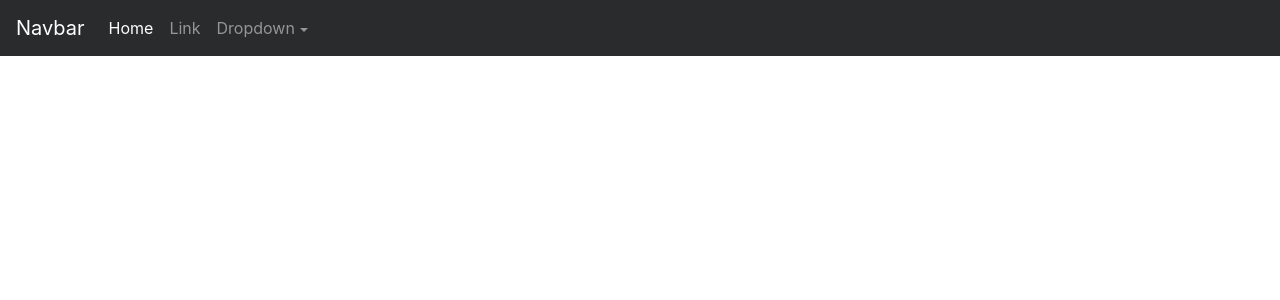
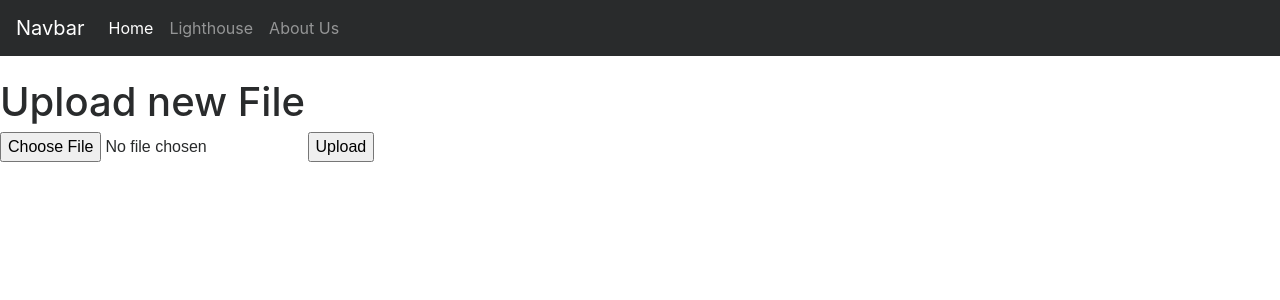
Before and after one commit to jtzupan/Lighthouse, a Python web app: template flask/templates/face_recog.html in a window 1280 px wide. Shown: the top 300 px of the page. Run offline with Jinja, Linux system fonts and the light colour scheme; the template is opened without the code that fills it, so the values that code supplies are empty.

Commit message:
made html code more modular

```diff
--- a/flask/templates/face_recog.html
+++ b/flask/templates/face_recog.html
@@ -1,7 +1,11 @@
 {% extends 'main.html' %}
+
+{% block content %}
 
     <h1>Upload new File</h1>
     <form method=post enctype=multipart/form-data>
       <p><input type=file name=file>
          <input type=submit value=Upload>
     </form>
+
+ {% endblock %}
--- a/flask/templates/home_page.html
+++ b/flask/templates/home_page.html
@@ -1,6 +1,6 @@
 {% extends 'main.html' %}
 
-    {% block content %}
+{% block content %}
 
     <div class="container">
 
@@ -11,4 +11,4 @@
 
     </div><!-- /.container -->
 
-    {% endblock %}
+ {% endblock %}
--- a/flask/templates/navbar.html
+++ b/flask/templates/navbar.html
@@ -9,19 +9,16 @@
   <div class="collapse navbar-collapse" id="navbarsExampleDefault">
     <ul class="navbar-nav mr-auto">
       <li class="nav-item active">
-        <a class="nav-link" href="#">Home <span class="sr-only">(current)</span></a>
+        <a class="nav-link" href="{{ url_for('home') }}">Home <span class="sr-only">(current)</span></a>
       </li>
       <li class="nav-item">
-        <a class="nav-link" href="{{ url_for('upload_file') }}">Link</a>
+        <a class="nav-link" href="{{ url_for('upload_file') }}">Lighthouse</a>
+      </li>
+      <li class="nav-item">
+        <a class="nav-link" href="#">About Us</a>
       </li>
 
-      <li class="nav-item dropdown">
-        <a class="nav-link dropdown-toggle" href="http://example.com" id="dropdown01" data-toggle="dropdown" aria-haspopup="true" aria-expanded="false">Dropdown</a>
-        <div class="dropdown-menu" aria-labelledby="dropdown01">
-          <a class="dropdown-item" href="#">Action</a>
-          <a class="dropdown-item" href="#">Another action</a>
-          <a class="dropdown-item" href="#">Something else here</a>
-        </div>
+
       </li>
     </ul>
 
```
Also changed, not shown: flask/app.py (+3 -10 lines).
